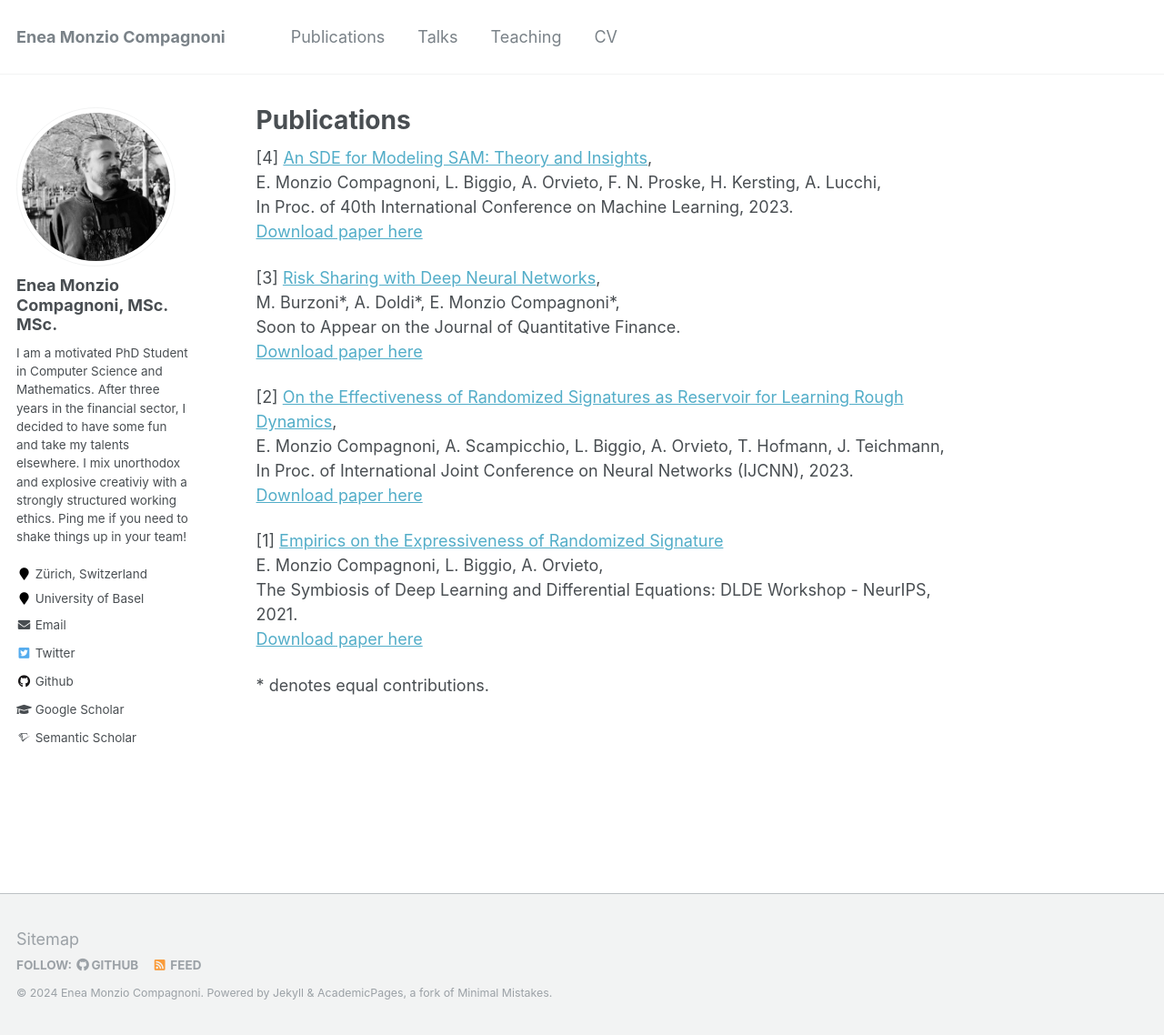
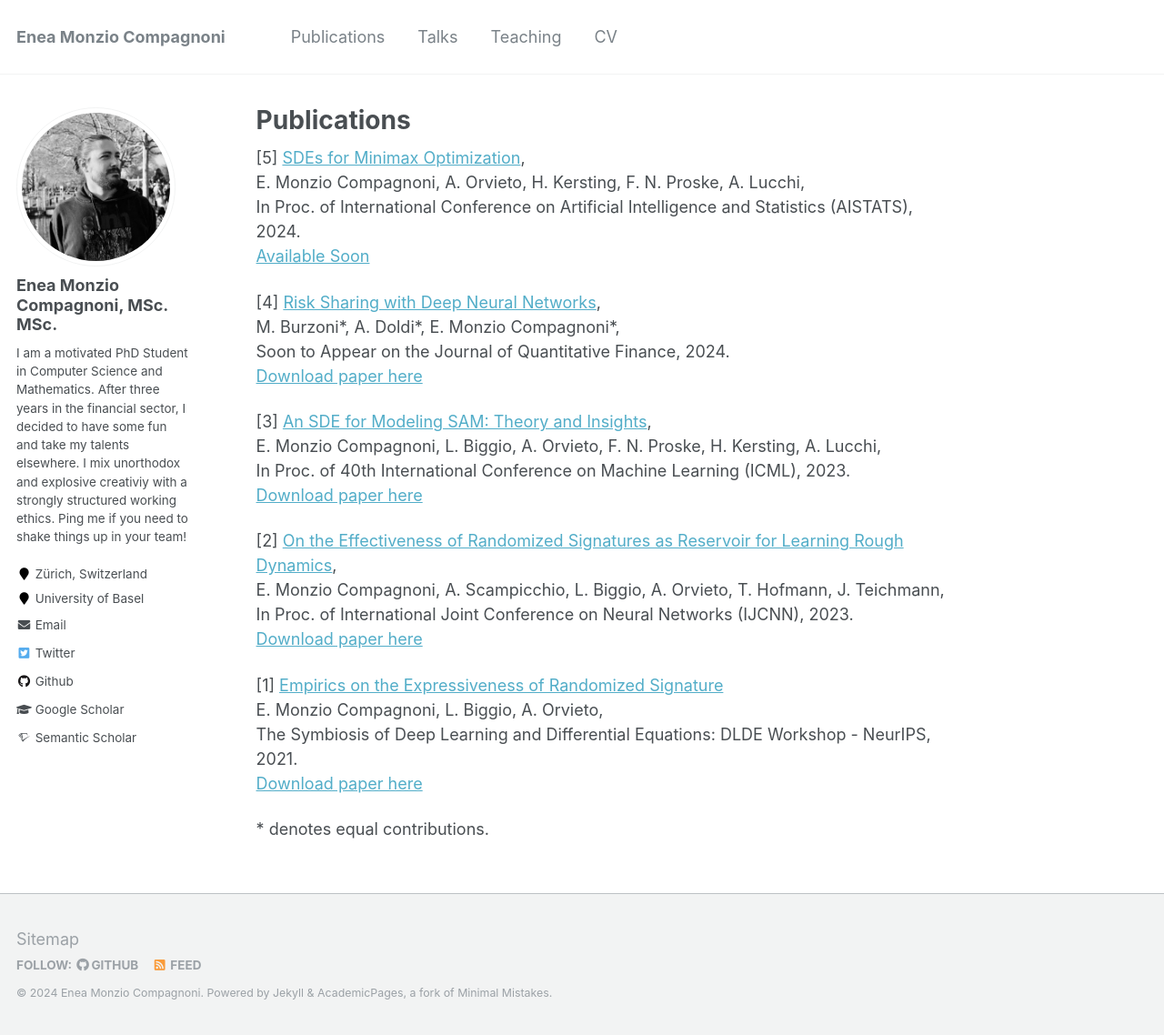
Before and after one commit to eneamc/eneamc.github.io, a Jekyll site: the page built from _pages/publications.md, in a window 1280 px wide and 1138 px high. Shown: the whole window at 91% size. Built offline with Jekyll 4.4.1, drawn with Linux system fonts in a browser that asks for light colours; some web fonts are replaced.

Commit message:
Update publications.md

```diff
--- a/_pages/publications.md
+++ b/_pages/publications.md
@@ -8,15 +8,20 @@ redirect_from:
   - /publications.html
 ---
 
-[4] [An SDE for Modeling SAM: Theory and Insights](https://proceedings.mlr.press/v202/monzio-compagnoni23a.html),\
+[5] [SDEs for Minimax Optimization](),\
+E. Monzio Compagnoni, A. Orvieto, H. Kersting, F. N. Proske, A. Lucchi,\
+In Proc. of International Conference on Artificial Intelligence and Statistics (AISTATS), 2024.\
+[Available Soon]()
+
+[4] [Risk Sharing with Deep Neural Networks](https://arxiv.org/abs/2212.11752),\
+M. Burzoni\*, A. Doldi\*, E. Monzio Compagnoni\*,\
+Soon to Appear on the Journal of Quantitative Finance, 2024.\
+[Download paper here](http://eneamc.github.io/files/RiskSharing.pdf)
+
+[3] [An SDE for Modeling SAM: Theory and Insights](https://proceedings.mlr.press/v202/monzio-compagnoni23a.html),\
 E. Monzio Compagnoni, L. Biggio, A. Orvieto, F. N. Proske, H. Kersting, A. Lucchi,\
-In Proc. of 40th International Conference on Machine Learning, 2023.\
+In Proc. of 40th International Conference on Machine Learning (ICML), 2023.\
 [Download paper here](http://eneamc.github.io/files/SDE_SAM.pdf)
-
-[3] [Risk Sharing with Deep Neural Networks](https://arxiv.org/abs/2212.11752),\
-M. Burzoni\*, A. Doldi\*, E. Monzio Compagnoni\*,\
-Soon to Appear on the Journal of Quantitative Finance.\
-[Download paper here](http://eneamc.github.io/files/RiskSharing.pdf)
 
 [2] [On the Effectiveness of Randomized Signatures as Reservoir for Learning Rough Dynamics](https://ieeexplore.ieee.org/abstract/document/10191624),\
 E. Monzio Compagnoni, A. Scampicchio, L. Biggio, A. Orvieto, T. Hofmann, J. Teichmann,\
```
